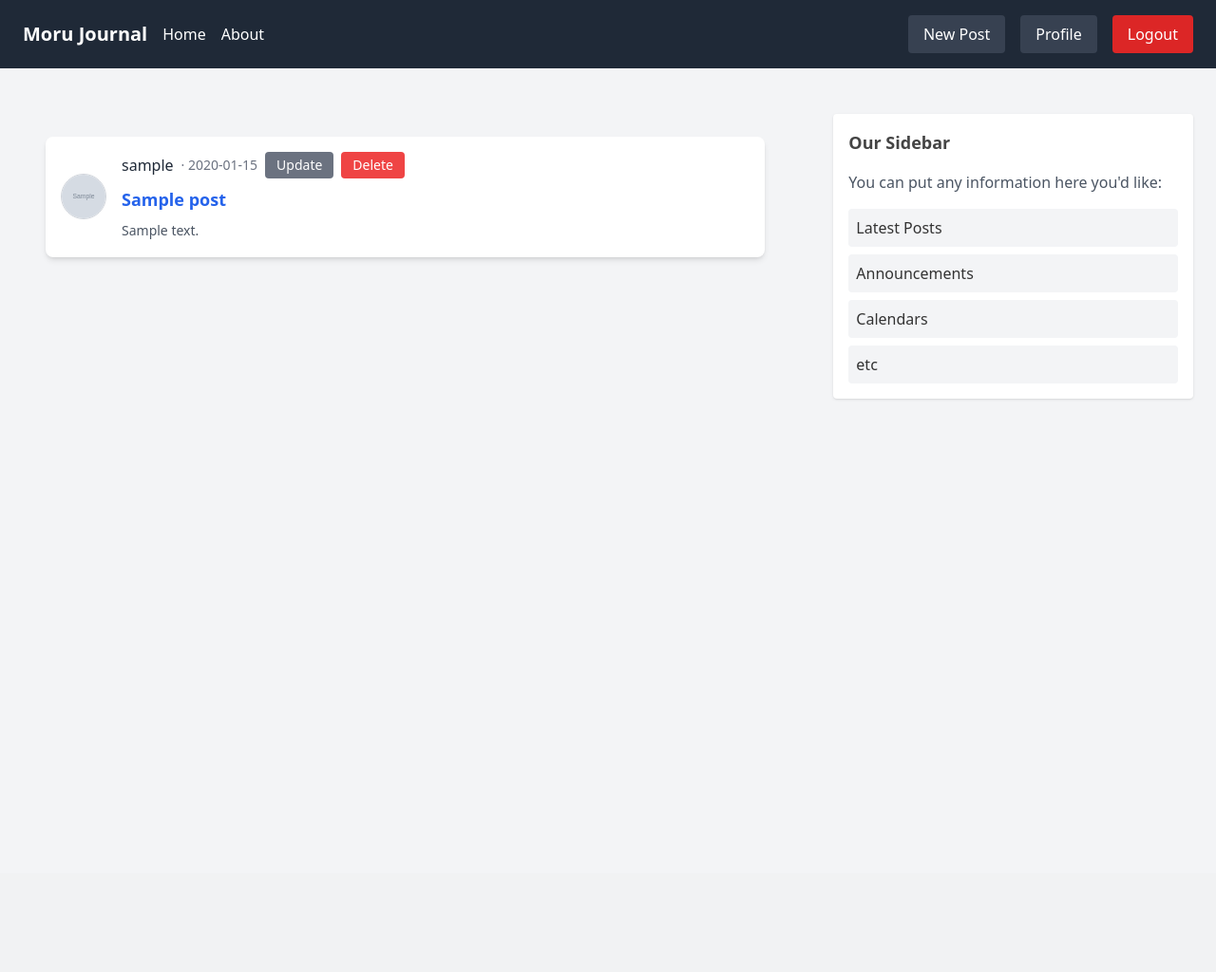
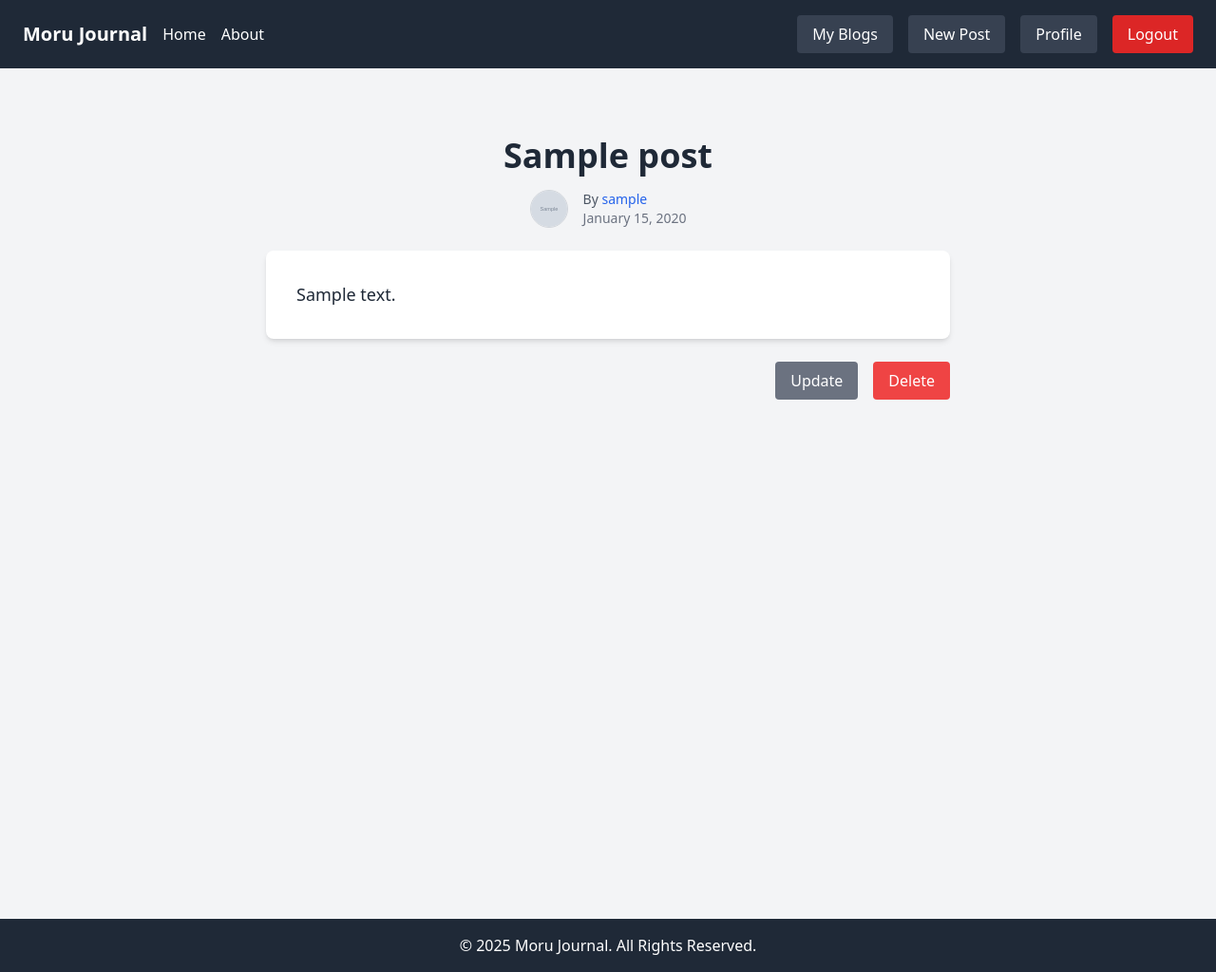
Before and after one commit to sudipX0/MoruJournal, a Flask app: page /post/1 in a window 1280 px wide. Shown: the whole page at 95% size. Before the commit the page ends 421 px from the top, so only its background shows below. Run offline with Flask 3, Linux system fonts and the light colour scheme; a user stored in the database is signed in; tables that the repository leaves empty hold one stand-in row (values such as "Sample post"); grey boxes marked "Sample" are stand-in pictures; some libraries are stand-ins or nearby versions.

Commit message:
Project complete

```diff
--- a/app/routes.py
+++ b/app/routes.py
@@ -63,6 +63,7 @@ def forgot_password():
 @app.route("/logout")
 def logout():
     logout_user()
+    flash("Logged Out Successfully !", "Success")
     return redirect(url_for("main"))
 
 
@@ -161,3 +162,31 @@ def delete_post(post_id):
     db.session.commit()
     flash("Post Deleted!", "Success")
     return redirect(url_for("main"))
+
+
+@app.route("/my_blogs")
+@login_required
+def my_blogs():
+    # Fetch all blogs created by the current user
+    posts = (
+        Post.query.filter_by(author=current_user)
+        .order_by(Post.date_posted.desc())
+        .all()
+    )
+    return render_template("my_blogs.html", posts=posts)
+
+
+@app.route("/user/<string:username>")
+def user_blogs(username):
+    # Query the user by username
+    user = User.query.filter_by(username=username).first_or_404()
+
+    # Fetch all posts by this user
+    page = request.args.get("page", 1, type=int)
+    posts = (
+        Post.query.filter_by(author=user)
+        .order_by(Post.date_posted.desc())
+        .paginate(page=page, per_page=5)
+    )
+
+    return render_template("user_blogs.html", posts=posts, user=user)
--- a/app/templates/layouts.html
+++ b/app/templates/layouts.html
@@ -16,36 +16,28 @@
       <nav class="container mx-auto flex justify-between items-center py-4 px-6">
         <div class="flex items-center space-x-4">
           <a href="/" class="text-xl font-bold">Moru Journal</a>
-          <a href="{{ url_for('main') }}" class="text-white hover:text-gray-300 mr-6">Home</a> <!-- Adjusted here -->
+          <a href="{{ url_for('main') }}" class="text-white hover:text-gray-300 mr-6">Home</a>
           <a href="{{ url_for('about') }}" class="text-white hover:text-gray-300">About</a>
         </div>
         <div id="navbarToggle" class="hidden md:flex items-center space-x-4">
           {% if current_user.is_authenticated %}
+          <a href="{{ url_for('my_blogs') }}" class="bg-gray-700 px-4 py-2 rounded hover:bg-gray-600">My Blogs</a>
           <a href="{{ url_for('new_post') }}" class="bg-gray-700 px-4 py-2 rounded hover:bg-gray-600">New Post</a>
-              <a href="{{ url_for('profile') }}" class="bg-gray-700 px-4 py-2 rounded hover:bg-gray-600">Profile</a>
-              <a href="{{ url_for('logout') }}" class="bg-red-600 px-4 py-2 rounded hover:bg-red-500">Logout</a>
+          <a href="{{ url_for('profile') }}" class="bg-gray-700 px-4 py-2 rounded hover:bg-gray-600">Profile</a>
+          <a href="{{ url_for('logout') }}" class="bg-red-600 px-4 py-2 rounded hover:bg-red-500">Logout</a>
           {% else %}
-              <a href="{{ url_for('login') }}" class="bg-gray-700 px-4 py-2 rounded hover:bg-gray-600">Login</a>
-              <a href="{{ url_for('register') }}" class="bg-blue-600 px-4 py-2 rounded hover:bg-blue-500">Register</a>
+          <a href="{{ url_for('login') }}" class="bg-gray-700 px-4 py-2 rounded hover:bg-gray-600">Login</a>
+          <a href="{{ url_for('register') }}" class="bg-blue-600 px-4 py-2 rounded hover:bg-blue-500">Register</a>
           {% endif %}
-      </div>
-
-        <button
-          class="text-white md:hidden focus:outline-none"
-          id="menu-toggle"
-        >
-          ☰
-        </button>
+        </div>
+        <button class="text-white md:hidden focus:outline-none" id="menu-toggle">☰</button>
       </nav>
     </header>
 
-
-
-
     <main class="container mx-auto mt-12 px-6">
-      <div class="flex flex-wrap -mx-6">
+      <div class="flex flex-wrap justify-center">
         <!-- Main Content -->
-        <div class="w-full md:w-2/3 px-6">
+        <div class="w-full px-6">
           {% with messages = get_flashed_messages(with_categories=true) %}
           {% for category, message in messages %}
           <div
@@ -56,22 +48,14 @@
           {% endwith %}
           {% block content %}{% endblock %}
         </div>
-
-        <!-- Sidebar -->
-        <div class="w-full md:w-1/3 px-6 mt-6 md:mt-0">
-          <div class="bg-white p-4 shadow rounded">
-            <h3 class="text-lg font-semibold mb-4">Our Sidebar</h3>
-            <p class="text-gray-600 mb-4">You can put any information here you'd like:</p>
-            <ul class="space-y-2">
-              <li class="bg-gray-100 p-2 rounded">Latest Posts</li>
-              <li class="bg-gray-100 p-2 rounded">Announcements</li>
-              <li class="bg-gray-100 p-2 rounded">Calendars</li>
-              <li class="bg-gray-100 p-2 rounded">etc</li>
-            </ul>
-          </div>
-        </div>
       </div>
     </main>
+
+    <footer class="bg-gray-800 text-white py-4 mt-12">
+      <div class="container mx-auto text-center">
+        <p>&copy; 2025 Moru Journal. All Rights Reserved.</p>
+      </div>
+    </footer>
 
     <script>
       const menuToggle = document.getElementById("menu-toggle");
--- a/app/templates/post.html
+++ b/app/templates/post.html
@@ -1,53 +1,42 @@
 {% extends "layouts.html" %}
 {% block content %}
-<div class="max-w-4xl mx-auto p-6 space-y-6 bg-gray-100 min-h-screen">
-  <article class="bg-white shadow-md rounded-lg p-4 flex items-center space-x-4">
-    <!-- Author Image -->
-    <div class="flex-shrink-0">
+<div class="max-w-3xl mx-auto p-6 bg-gray-100 min-h-screen">
+  <!-- Blog Title -->
+  <h1 class="text-4xl font-bold text-gray-800 text-center mb-4">{{ post.title }}</h1>
+
+  <!-- Author and Date -->
+  <div class="flex items-center justify-center space-x-4 text-gray-600 text-sm mb-6">
     <img src="{{ url_for('static', filename='images/' + post.author.image_file) }}"
          alt="Author Image"
-           class="w-12 h-12 rounded-full border border-gray-300">
+         class="w-10 h-10 rounded-full border border-gray-300">
+    <div>
+      <p>By <a href="#" class="text-blue-600 hover:underline">{{ post.author.username }}</a></p>
+      <p class="text-gray-500">{{ post.date_posted.strftime('%B %d, %Y') }}</p>
+    </div>
   </div>
 
-    <!-- Post Details -->
-    <div class="flex-1">
-      <!-- Author and Date -->
-      <div class="flex items-center justify-between">
-        <div class="flex items-center space-x-2">
-          <a href="#" class="text-gray-800 font-medium hover:underline">{{ post.author.username }}</a>
-          <span class="text-sm text-gray-500">· {{ post.date_posted.strftime('%Y-%m-%d') }}</span>
+  <!-- Blog Content -->
+  <div class="bg-white shadow-md rounded-lg p-8 text-gray-800 leading-relaxed text-lg space-y-4">
+    <p>{{ post.content }}</p>
+  </div>
+
+  <!-- Edit and Delete Buttons (Visible for Author Only) -->
   {% if post.author == current_user %}
-          <div class="flex items-center space-x-2">
+  <div class="mt-6 flex justify-end space-x-4">
     <!-- Update Button -->
     <a href="{{ url_for('update_post', post_id=post.post_id) }}"
-                 class="bg-gray-500 text-white px-3 py-1 text-sm rounded hover:bg-gray-600 transition">
+       class="bg-gray-500 text-white px-4 py-2 rounded hover:bg-gray-600 transition">
       Update
     </a>
 
     <!-- Delete Button -->
     <form action="{{ url_for('delete_post', post_id=post.post_id) }}" method="POST">
       <button type="submit"
-                          class="bg-red-500 text-white px-3 py-1 text-sm rounded hover:bg-red-600 transition">
+              class="bg-red-500 text-white px-4 py-2 rounded hover:bg-red-600 transition">
         Delete
       </button>
     </form>
   </div>
   {% endif %}
-
-
-        </div>
-      </div>
-
-      <!-- Post Title -->
-      <h2 class="mt-2 text-lg font-semibold text-blue-600 hover:text-gray-800">
-        {{ post.title }}
-      </h2>
-
-      <!-- Post Content -->
-      <p class="mt-2 text-gray-600 text-sm leading-relaxed line-clamp-3">
-        {{ post.content }}
-      </p>
-    </div>
-  </article>
 </div>
 {% endblock content %}
```
Also changed, not shown: app/templates/index.html (+20 -2 lines), app/templates/my_blogs.html (added, +42 -0 lines), app/templates/user_blogs.html (added, +52 -0 lines). Lines whose indentation alone changed are shown as unchanged.
